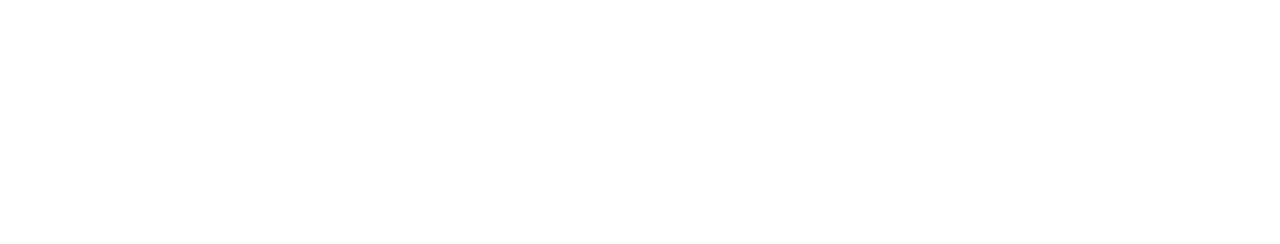
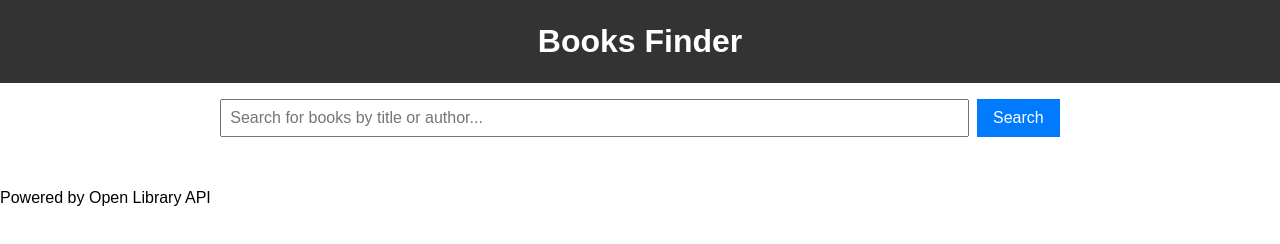
Before and after one commit to ainacb/mini-project-1, a plain HTML site: page index.html in a window 1280 px wide. Drawn offline with Linux system fonts and the light colour scheme.

Commit message:
html and css done

```diff
--- a/index.html
+++ b/index.html
@@ -3,7 +3,29 @@
   <head>
     <meta charset="UTF-8" />
     <meta name="viewport" content="width=device-width, initial-scale=1.0" />
-    <title>Document</title>
+    <title>Books App</title>
+    <link rel="stylesheet" href="styles.css" />
   </head>
-  <body></body>
+  <body>
+    <header>
+      <h1>Books Finder</h1>
+    </header>
+    <main>
+      <section class="search-section">
+        <input
+          type="text"
+          id="searchInput"
+          placeholder="Search for books by title or author..."
+        />
+        <button id="searchButton">Search</button>
+      </section>
+      <section class="results-section">
+        <div id="results"></div>
+      </section>
+    </main>
+    <footer>
+      <p>Powered by Open Library API</p>
+    </footer>
+    <script src="script.js"></script>
+  </body>
 </html>
--- /dev/null
+++ b/styles.css
@@ -0,0 +1,67 @@
+* {
+  margin: 0;
+  padding: 0;
+  box-sizing: border-box;
+}
+
+body {
+  font-family: Arial, sans-serif;
+  line-height: 1.6;
+}
+
+header {
+  background-color: #333;
+  color: #fff;
+  padding: 1rem;
+  text-align: center;
+}
+
+.search-section {
+  display: flex;
+  justify-content: center;
+  padding: 1rem;
+  gap: 0.5rem;
+}
+
+.search-section input {
+  padding: 0.5rem;
+  font-size: 1rem;
+  width: 60%;
+}
+
+.search-section button {
+  padding: 0.5rem 1rem;
+  font-size: 1rem;
+  background-color: #007bff;
+  color: white;
+  border: none;
+  cursor: pointer;
+}
+
+.search-section button:hover {
+  background-color: #0056b3;
+}
+
+.results-section {
+  padding: 1rem;
+}
+
+#results {
+  display: flex;
+  flex-wrap: wrap;
+  gap: 1rem;
+}
+
+.result-card {
+  background: #f4f4f4;
+  border: 1px solid #ddd;
+  border-radius: 5px;
+  padding: 1rem;
+  width: 200px;
+}
+
+@media (max-width: 768px) {
+  .search-section input {
+    width: 100%;
+  }
+}
```
